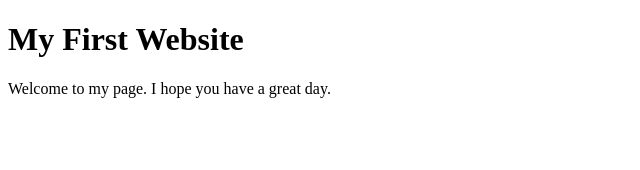
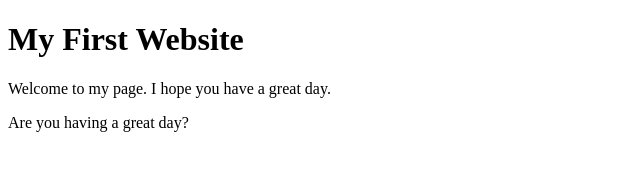
Before and after one commit to gCugasach0a/first-website, a plain HTML site: page index.html in a window 1280 px wide. Shown: the whole page, without its empty margins (0-640 px from the left). Drawn offline with Linux system fonts and the light colour scheme.

Commit message:
Add question to index.html

```diff
--- a/index.html
+++ b/index.html
@@ -8,5 +8,6 @@
 <body>
   <h1>My First Website</h1>
   <p>Welcome to my page. I hope you have a great day.</p>
+  <p>Are you having a great day?</p>
 </body>
 </html>
```
